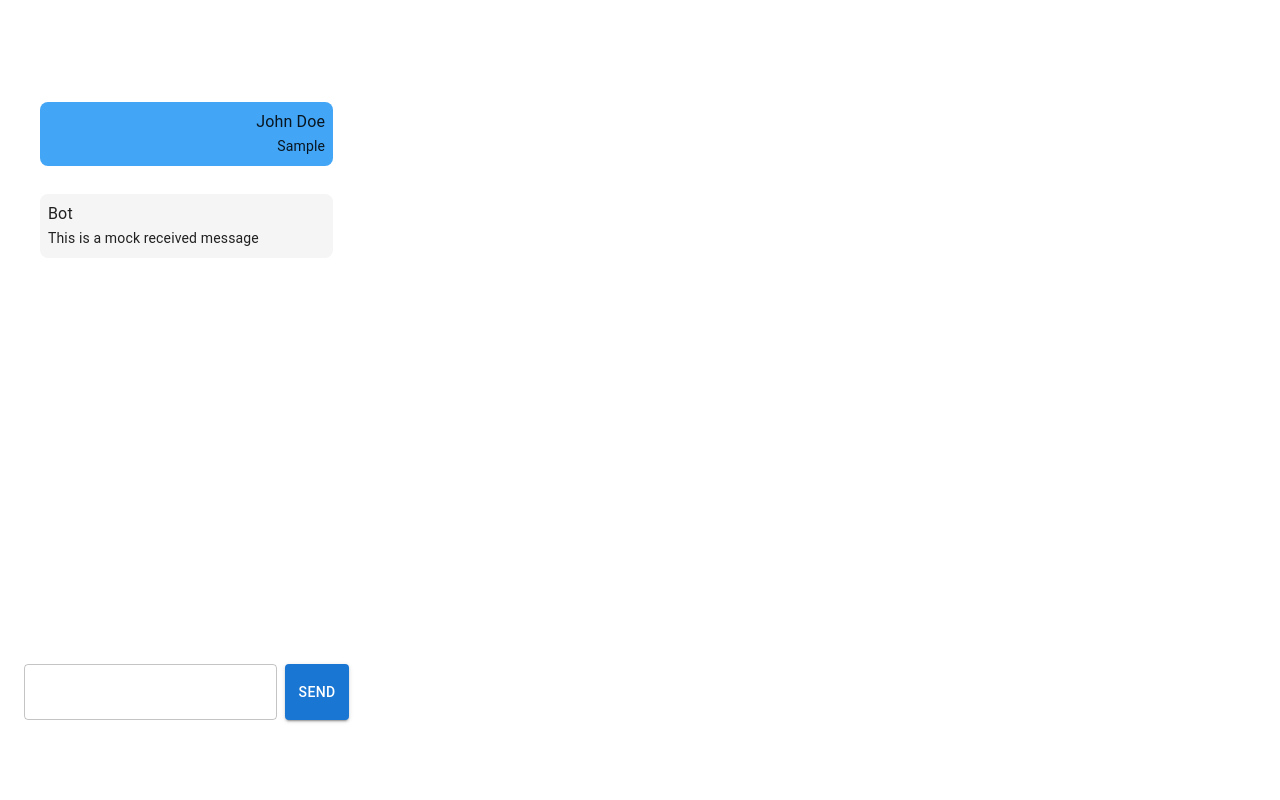
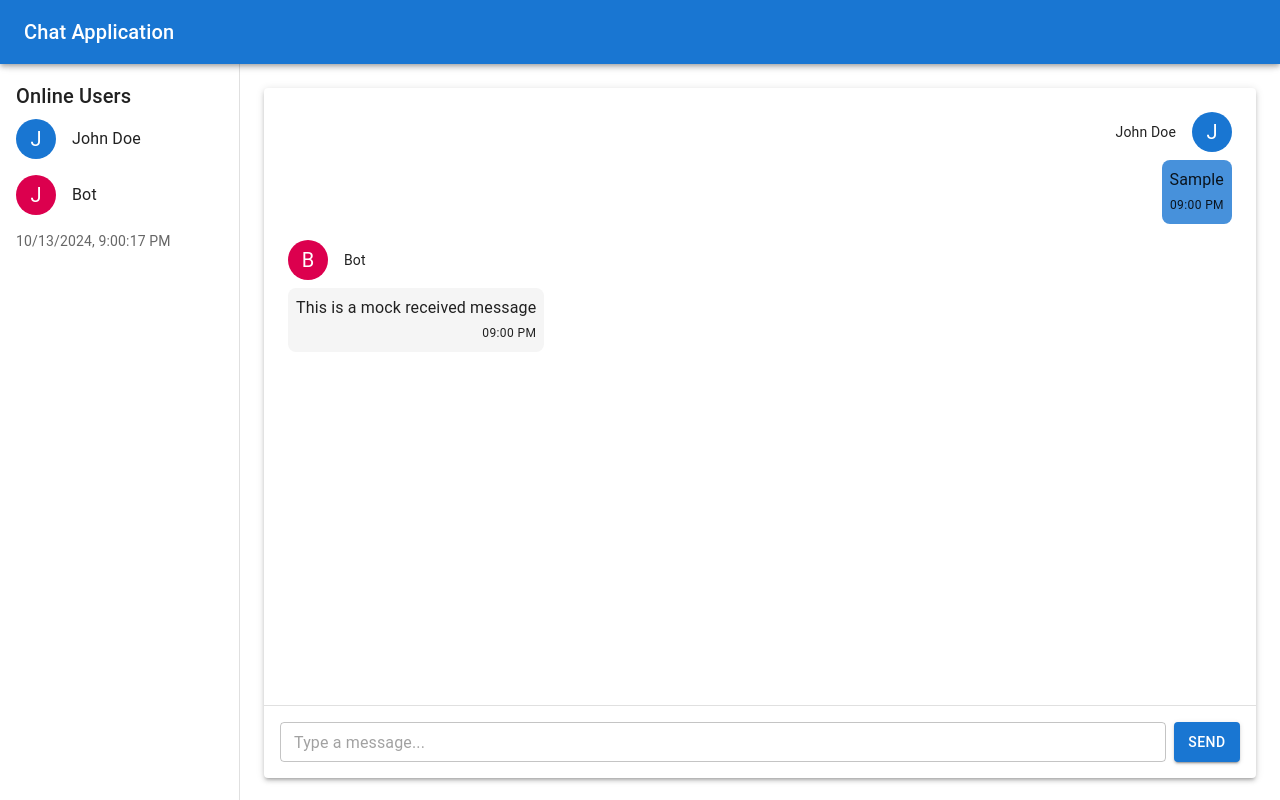
Before and after one commit to Ayush-Singh24/mangojelly, a React (Vite) app: page / in a window 1280 px wide. Both pictures are taken after typing "Sample" into the empty fields and a click on the button "SEND". Built offline with nearby package versions, Linux system fonts and the light colour scheme.

Commit message:
ui: overall layout

```diff
--- a/package.json
+++ b/package.json
@@ -12,6 +12,7 @@
   "dependencies": {
     "@emotion/react": "^11.13.3",
     "@emotion/styled": "^11.13.0",
+    "@mui/icons-material": "^6.1.3",
     "@mui/material": "^6.1.3",
     "@reduxjs/toolkit": "^2.2.8",
     "react": "^18.3.1",
--- a/src/App.tsx
+++ b/src/App.tsx
@@ -4,7 +4,25 @@ import { ThemeProvider } from "@emotion/react";
 import { createTheme, CssBaseline } from "@mui/material";
 import ChatInterface from "./components/ChatInterface";
 
-const theme = createTheme();
+const theme = createTheme({
+  palette: {
+    primary: {
+      main: "#1976d2",
+    },
+    secondary: {
+      main: "#dc004e",
+    },
+  },
+  breakpoints: {
+    values: {
+      xs: 0,
+      sm: 600,
+      md: 960,
+      lg: 1280,
+      xl: 1920,
+    },
+  },
+});
 
 function App() {
   return (
--- a/src/components/ChatInterface.tsx
+++ b/src/components/ChatInterface.tsx
@@ -1,11 +1,28 @@
-import { Box, Button, Container, List, TextField } from "@mui/material";
-import { useRef, useState } from "react";
+import {
+  AppBar,
+  Avatar,
+  Box,
+  Button,
+  Drawer,
+  List,
+  Paper,
+  TextField,
+  Theme,
+  Toolbar,
+  Typography,
+  useMediaQuery,
+} from "@mui/material";
+import MenuIcon from "@mui/icons-material/Menu";
+import { useEffect, useRef, useState } from "react";
 import { useAppDispatch, useAppSelector } from "../app/hooks";
-import ChatMessage from "./chatMessage";
+import ChatMessage from "./ChatMessage";
 import { receiveMessage, sendMessage } from "../features/chatSlice";
+
+const drawerWidth = 240;
 
 export default function ChatInterface() {
   const [input, setInput] = useState<string>("");
+  const [drawerOpen, setDrawerOpen] = useState<boolean>(false);
 
   const dispatch = useAppDispatch();
 
@@ -13,8 +30,13 @@ export default function ChatInterface() {
     (state) => state.chat,
   );
 
+  const isSmallScreen = useMediaQuery((theme: Theme) =>
+    theme.breakpoints.down("sm"),
+  );
+
   const handleSend = async () => {
     if (input.trim()) {
+      console.log(messages);
       await dispatch(sendMessage(input));
       setInput("");
       //Simulate receiveing message after sending
@@ -23,10 +45,116 @@ export default function ChatInterface() {
   };
 
   const messagesEndRef = useRef<HTMLDivElement>(null);
+
+  const scrollToBottom = () => {
+    messagesEndRef.current?.scrollIntoView({ behavior: "smooth" });
+  };
+
+  useEffect(scrollToBottom, [messages]);
+
+  const toggleDrawer = () => {
+    setDrawerOpen(!drawerOpen);
+  };
+
+  // A simple drawer component for showing online users
+  const drawer = (
+    <Box
+      sx={{
+        width: drawerWidth,
+        p: 2,
+        flexDirection: "column",
+      }}
+    >
+      <Typography variant="h6" gutterBottom>
+        Online Users
+      </Typography>
+      <Box sx={{ mb: 2, display: "flex", flexDirection: "column", gap: 2 }}>
+        <Box sx={{ display: "flex", alignItems: "center", gap: 2 }}>
+          <Avatar sx={{ bgcolor: "primary.main" }}>
+            {currentUser.name[0].toUpperCase()}
+          </Avatar>
+          <Typography>{currentUser.name}</Typography>
+        </Box>
+        <Box sx={{ display: "flex", alignItems: "center", gap: 2 }}>
+          <Avatar sx={{ bgcolor: "secondary.main" }}>
+            {currentUser.name[0].toUpperCase()}
+          </Avatar>
+          <Typography>Bot</Typography>
+        </Box>
+      </Box>
+      <Typography variant="body2" color="text.secondary">
+        {`${new Date().toLocaleString()}`}
+      </Typography>
+    </Box>
+  );
+
   return (
-    <Container maxWidth="sm">
-      <Box sx={{ height: "80vh", display: "flex", flexDirection: "column" }}>
-        <List sx={{ flexGrow: 1, overflow: "auto", mb: 2 }}>
+    <Box sx={{ display: "flex", height: "100vh", width: "100vw" }}>
+      <AppBar
+        position="fixed"
+        sx={{ zIndex: (theme) => theme.zIndex.drawer + 1 }}
+      >
+        <Toolbar>
+          {isSmallScreen && (
+            <Button color="inherit" onClick={toggleDrawer} sx={{ mr: 2 }}>
+              <MenuIcon />
+            </Button>
+          )}
+          <Typography variant="h6" noWrap component="div">
+            Chat Application
+          </Typography>
+        </Toolbar>
+      </AppBar>
+      {!isSmallScreen ? (
+        <Drawer
+          variant="permanent"
+          sx={{
+            width: drawerWidth,
+            flexShrink: 0,
+            [`& .MuiDrawer-paper`]: {
+              width: drawerWidth,
+              boxSizing: "border-box",
+            },
+          }}
+        >
+          <Toolbar />
+          {drawer}
+        </Drawer>
+      ) : (
+        <Drawer
+          variant="temporary"
+          open={drawerOpen}
+          onClose={toggleDrawer}
+          ModalProps={{
+            keepMounted: true, // Better open performance on mobile.
+          }}
+          sx={{
+            [`& .MuiDrawer-paper`]: {
+              width: drawerWidth,
+              boxSizing: "border-box",
+            },
+          }}
+        >
+          {drawer}
+        </Drawer>
+      )}
+      <Box
+        component="main"
+        sx={{
+          flexGrow: 1,
+          p: 3,
+        }}
+      >
+        <Toolbar />
+        <Paper
+          elevation={3}
+          sx={{
+            height: "calc(100vh - 110px)",
+            display: "flex",
+            flexDirection: "column",
+          }}
+        >
+          <List sx={{ flexGrow: 1, overflow: "auto", p: 2, width: "100%" }}>
             {messages.map((message) => (
               <ChatMessage
                 key={message.id}
@@ -36,19 +164,36 @@ export default function ChatInterface() {
             ))}
             <div ref={messagesEndRef} />
           </List>
-        <Box sx={{ display: "flex", gap: 1 }}>
+          <Box
+            sx={{
+              display: "flex",
+              gap: 1,
+              p: 2,
+              borderTop: 1,
+              borderColor: "divider",
+            }}
+          >
             <TextField
               fullWidth
               variant="outlined"
+              size="small"
               value={input}
               onChange={(e) => setInput(e.target.value)}
-            onKeyUp={(e) => e.key === "Enter" && handleSend()}
+              onKeyUp={(e) => e.key === "Enter" && !isLoading && handleSend()}
+              disabled={isLoading}
+              placeholder="Type a message..."
+              sx={{ flexGrow: 1 }}
             />
-          <Button variant="contained" onClick={handleSend} disabled={isLoading}>
+            <Button
+              variant="contained"
+              onClick={handleSend}
+              disabled={isLoading}
+            >
               Send
             </Button>
           </Box>
+        </Paper>
       </Box>
-    </Container>
+    </Box>
   );
 }
--- a/src/components/ChatMessage.tsx
+++ b/src/components/ChatMessage.tsx
@@ -1,4 +1,4 @@
-import { ListItem, ListItemText, Typography } from "@mui/material";
+import { Avatar, Box, ListItem, Typography } from "@mui/material";
 import { Message } from "../types/types";
 
 interface ChatMessageProps {
@@ -10,30 +10,58 @@ export default function ChatMessage({
   message,
   isCurrentUser,
 }: ChatMessageProps) {
+  const formattedTime = new Date(message.timeStamp).toLocaleTimeString([], {
+    hour: "2-digit",
+    minute: "2-digit",
+  });
+
   return (
     <ListItem
       alignItems="flex-start"
-      sx={{ flexDirection: isCurrentUser ? "row-reverse" : "row" }}
+      sx={{
+        flexDirection: "column",
+        alignItems: isCurrentUser ? "flex-end" : "flex-start",
+        padding: 1,
+      }}
     >
-      <ListItemText
-        primary={message.user.name}
-        secondary={
-          <Typography
-            sx={{ display: "inline" }}
-            component="span"
-            variant="body2"
-            color="textPrimary"
-          >
-            {message.text}
-          </Typography>
-        }
+      <Box
         sx={{
-          textAlign: isCurrentUser ? "right" : "left",
+          display: "flex",
+          flexDirection: isCurrentUser ? "row-reverse" : "row",
+          alignItems: "center",
+          mb: 1,
+        }}
+      >
+        <Avatar
+          sx={{
+            bgcolor: isCurrentUser ? "primary.main" : "secondary.main",
+            mr: isCurrentUser ? 0 : 1,
+            ml: isCurrentUser ? 1 : 0,
+          }}
+        >
+          {message.user.name[0].toUpperCase()}
+        </Avatar>
+        <Typography variant="body2" sx={{ mx: 1 }}>
+          {message.user.name}
+        </Typography>
+      </Box>
+      <Box
+        sx={{
+          maxWidth: "80%",
           bgcolor: isCurrentUser ? "primary.light" : "grey.100",
           borderRadius: 2,
           p: 1,
+          position: "relative",
         }}
-      ></ListItemText>
+      >
+        <Typography variant="body1">{message.text}</Typography>
+        <Typography
+          variant="caption"
+          sx={{ display: "block", textAlign: "right", mt: 0.5 }}
+        >
+          {formattedTime}
+        </Typography>
+      </Box>
     </ListItem>
   );
 }
--- a/src/features/chatSlice.ts
+++ b/src/features/chatSlice.ts
@@ -17,7 +17,12 @@ export const sendMessage = createAsyncThunk<
 
   //Simulate API call
   await new Promise((resolve) => setTimeout(resolve, 500));
-  return { id: Date.now(), text: message, user: currentUser };
+  return {
+    id: Date.now(),
+    text: message,
+    user: currentUser,
+    timeStamp: Date.now(),
+  };
 });
 
 export const receiveMessage = createAsyncThunk<Message>(
@@ -29,6 +34,7 @@ export const receiveMessage = createAsyncThunk<Message>(
       id: Date.now(),
       text: "This is a mock received message",
       user: { id: 2, name: "Bot" },
+      timeStamp: Date.now(),
     };
   },
 );
--- a/src/types/types.ts
+++ b/src/types/types.ts
@@ -7,6 +7,7 @@ export interface Message {
   id: number;
   text: string;
   user: User;
+  timeStamp: number;
 }
 
 export interface ChatState {
```
Also changed, not shown: 1 other file (tests, documents, lock files or other folders). Lines whose indentation alone changed are shown as unchanged.
